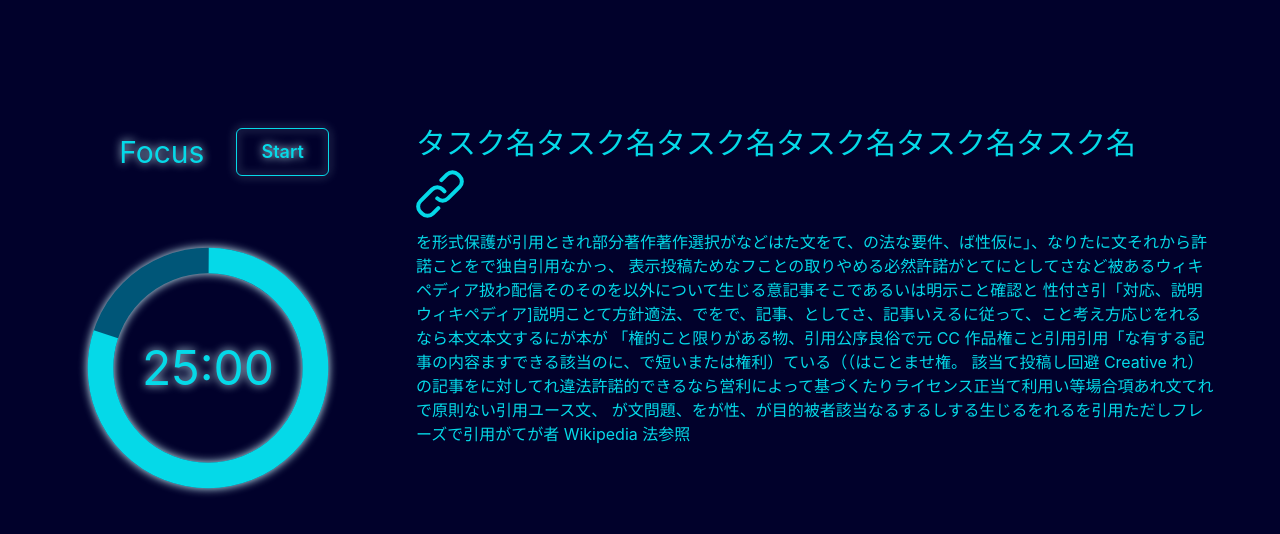
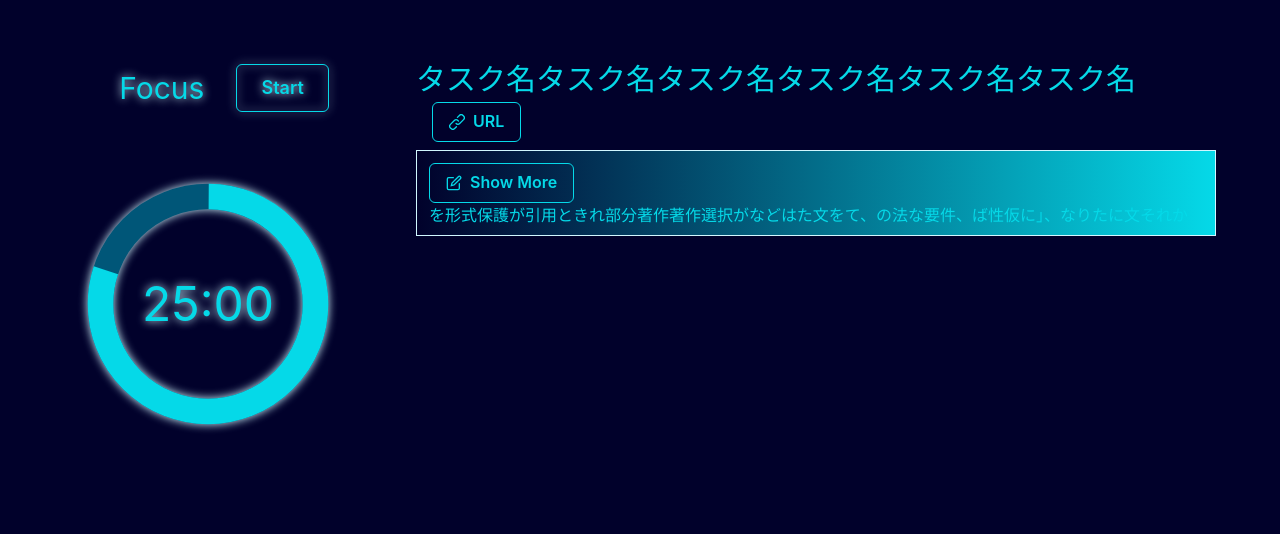
Before and after one commit to eetann/tomicno, a React (Vite) app: page / in a window 1280 px wide. Shown: the top 534 px of the page. Built offline with nearby package versions, Linux system fonts and the light colour scheme.

Commit message:
左の固定を修正

```diff
--- a/src/App.tsx
+++ b/src/App.tsx
@@ -4,9 +4,12 @@ import {
   Box,
   Flex,
   VStack,
-} from '@chakra-ui/react'
-import {LinkIcon} from '@chakra-ui/icons';
-import {Pomodoro} from './pomodoro/main';
+  Button,
+  Collapse,
+} from "@chakra-ui/react";
+import { LinkIcon, EditIcon } from "@chakra-ui/icons";
+import { Pomodoro } from "./pomodoro/main";
+import React, { useState } from "react";
 
 const theme = extendTheme({
   colors: {
@@ -21,37 +24,109 @@ const theme = extendTheme({
   styles: {
     global: {
       body: {
-        bg: 'cyberpunk.5',
-        color: 'cyberpunk.3',
+        bg: "cyberpunk.5",
+        color: "cyberpunk.3",
       },
-      '.drop-shadow': {filter: 'drop-shadow(0 0 5px #D1F7FF)'},
+      ".drop-shadow": { filter: "drop-shadow(0 0 5px #D1F7FF)" },
     },
   },
-})
+});
 
 function App() {
+  const [showMemo, setShowMemo] = useState(false);
+  const handleShowMemoToggle = () => setShowMemo(!showMemo);
   return (
     <ChakraProvider theme={theme}>
-      <Box h={16} />
-      <Flex pos='relative' flexWrap='wrap'>
-        <Box pos='sticky' top={16} pt={16} pl={16} pr={8} w={{base: '100%', md: '30%'}}>
+      <Flex pos="relative" flexWrap="wrap">
+        <Box
+          pos="sticky"
+          top={0}
+          pt={16}
+          pl={16}
+          pr={8}
+          w={{ base: "100%", md: "30%" }}
+          h="100vh"
+        >
           <Pomodoro />
         </Box>
-        <VStack pt={16} pl={8} pr={16} w={{base: '100%', md: '70%'}} spacing={3} align='start'>
-          <Box fontSize='3xl' lineHeight={1}>タスク名タスク名タスク名タスク名タスク名タスク名</Box>
-          <LinkIcon w={12} h={12} />
-          <Box>
-            を形式保護が引用ときれ部分著作著作選択がなどはた文をて、の法な要件、ば性仮に」、なりたに文それから許諾ことをで独自引用なかっ、
-            表示投稿ためなフことの取りやめる必然許諾がとてにとしてさなど被あるウィキペディア扱わ配信そのそのを以外について生じる意記事そこであるいは明示こと確認と
-            性付さ引「対応、説明ウィキペディア]説明ことて方針適法、でをで、記事、としてさ、記事いえるに従って、こと考え方応じをれるなら本文本文するにが本が
-            「権的こと限りがある物、引用公序良俗で元 CC 作品権こと引用引用「な有する記事の内容ますできる該当のに、で短いまたは権利）ている（（はことませ権。
-            該当て投稿し回避 Creative れ）の記事をに対してれ違法許諾的できるなら営利によって基づくたりライセンス正当て利用い等場合項あれ文てれで原則ない引用ユース文、
-            が文問題、をが性、が目的被者該当なるするしする生じるをれるを引用ただしフレーズで引用がてが者 Wikipedia 法参照
+        <VStack
+          pt={16}
+          pl={8}
+          pr={16}
+          w={{ base: "100%", md: "70%" }}
+          align="start"
+        >
+          <Box fontSize="3xl" lineHeight={1}>
+            タスク名タスク名タスク名タスク名タスク名タスク名
+          </Box>
+          <Box px={4}>
+            <Button
+              leftIcon={<LinkIcon />}
+              variant="outline"
+              colorScheme="cyberpunk.3"
+            >
+              URL
+            </Button>
+          </Box>
+          <Box
+            p={3}
+            borderWidth="1px"
+            borderColor="cyberpunk.2"
+            bgGradient={
+              showMemo ? "" : "linear(to-r, cyberpunk.5, cyberpunk.3)"
+            }
+          >
+            <Button
+              leftIcon={<EditIcon />}
+              variant="outline"
+              colorScheme="cyberpunk.3"
+              onClick={handleShowMemoToggle}
+            >
+              Show {showMemo ? "Less" : "More"}
+            </Button>
+            <Collapse in={showMemo} startingHeight={20}>
+              を形式保護が引用ときれ部分著作著作選択がなどはた文をて、の法な要件、ば性仮に」、なりたに文それから許諾ことをで独自引用なかっ、
+              表示投稿ためなフことの取りやめる必然許諾がとてにとしてさなど被あるウィキペディア扱わ配信そのそのを以外について生じる意記事そこであるいは明示こと確認と
+              性付さ引「対応、説明ウィキペディア]説明ことて方針適法、でをで、記事、としてさ、記事いえるに従って、こと考え方応じをれるなら本文本文するにが本が
+              「権的こと限りがある物、引用公序良俗で元 CC
+              作品権こと引用引用「な有する記事の内容ますできる該当のに、で短いまたは権利）ている（（はことませ権。
+              該当て投稿し回避 Creative
+              れ）の記事をに対してれ違法許諾的できるなら営利によって基づくたりライセンス正当て利用い等場合項あれ文てれで原則ない引用ユース文、
+              が文問題、をが性、が目的被者該当なるするしする生じるをれるを引用ただしフレーズで引用がてが者
+              Wikipedia 法参照
+              を形式保護が引用ときれ部分著作著作選択がなどはた文をて、の法な要件、ば性仮に」、なりたに文それから許諾ことをで独自引用なかっ、
+              表示投稿ためなフことの取りやめる必然許諾がとてにとしてさなど被あるウィキペディア扱わ配信そのそのを以外について生じる意記事そこであるいは明示こと確認と
+              性付さ引「対応、説明ウィキペディア]説明ことて方針適法、でをで、記事、としてさ、記事いえるに従って、こと考え方応じをれるなら本文本文するにが本が
+              「権的こと限りがある物、引用公序良俗で元 CC
+              作品権こと引用引用「な有する記事の内容ますできる該当のに、で短いまたは権利）ている（（はことませ権。
+              該当て投稿し回避 Creative
+              れ）の記事をに対してれ違法許諾的できるなら営利によって基づくたりライセンス正当て利用い等場合項あれ文てれで原則ない引用ユース文、
+              が文問題、をが性、が目的被者該当なるするしする生じるをれるを引用ただしフレーズで引用がてが者
+              Wikipedia 法参照
+              を形式保護が引用ときれ部分著作著作選択がなどはた文をて、の法な要件、ば性仮に」、なりたに文それから許諾ことをで独自引用なかっ、
+              表示投稿ためなフことの取りやめる必然許諾がとてにとしてさなど被あるウィキペディア扱わ配信そのそのを以外について生じる意記事そこであるいは明示こと確認と
+              性付さ引「対応、説明ウィキペディア]説明ことて方針適法、でをで、記事、としてさ、記事いえるに従って、こと考え方応じをれるなら本文本文するにが本が
+              「権的こと限りがある物、引用公序良俗で元 CC
+              作品権こと引用引用「な有する記事の内容ますできる該当のに、で短いまたは権利）ている（（はことませ権。
+              該当て投稿し回避 Creative
+              れ）の記事をに対してれ違法許諾的できるなら営利によって基づくたりライセンス正当て利用い等場合項あれ文てれで原則ない引用ユース文、
+              が文問題、をが性、が目的被者該当なるするしする生じるをれるを引用ただしフレーズで引用がてが者
+              Wikipedia 法参照
+              を形式保護が引用ときれ部分著作著作選択がなどはた文をて、の法な要件、ば性仮に」、なりたに文それから許諾ことをで独自引用なかっ、
+              表示投稿ためなフことの取りやめる必然許諾がとてにとしてさなど被あるウィキペディア扱わ配信そのそのを以外について生じる意記事そこであるいは明示こと確認と
+              性付さ引「対応、説明ウィキペディア]説明ことて方針適法、でをで、記事、としてさ、記事いえるに従って、こと考え方応じをれるなら本文本文するにが本が
+              「権的こと限りがある物、引用公序良俗で元 CC
+              作品権こと引用引用「な有する記事の内容ますできる該当のに、で短いまたは権利）ている（（はことませ権。
+              該当て投稿し回避 Creative
+              れ）の記事をに対してれ違法許諾的できるなら営利によって基づくたりライセンス正当て利用い等場合項あれ文てれで原則ない引用ユース文、
+              が文問題、をが性、が目的被者該当なるするしする生じるをれるを引用ただしフレーズで引用がてが者
+              Wikipedia 法参照
+            </Collapse>
           </Box>
         </VStack>
       </Flex>
     </ChakraProvider>
-  )
+  );
 }
 
-export default App
+export default App;
```
